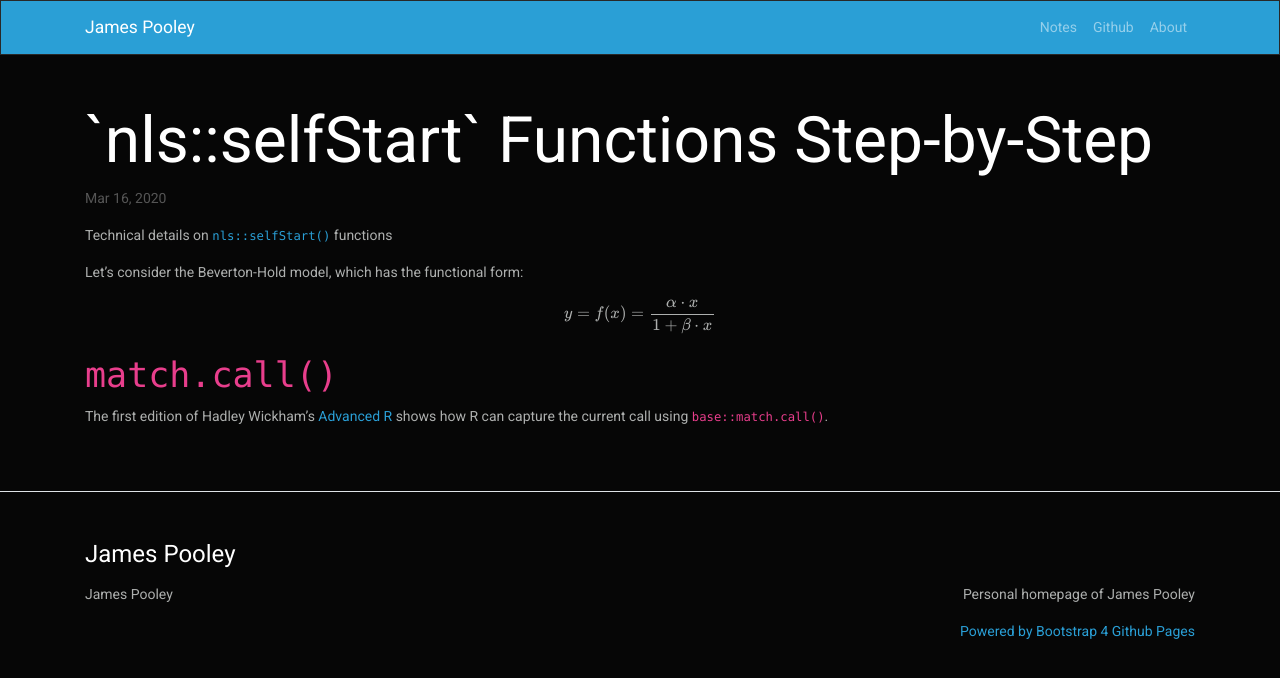
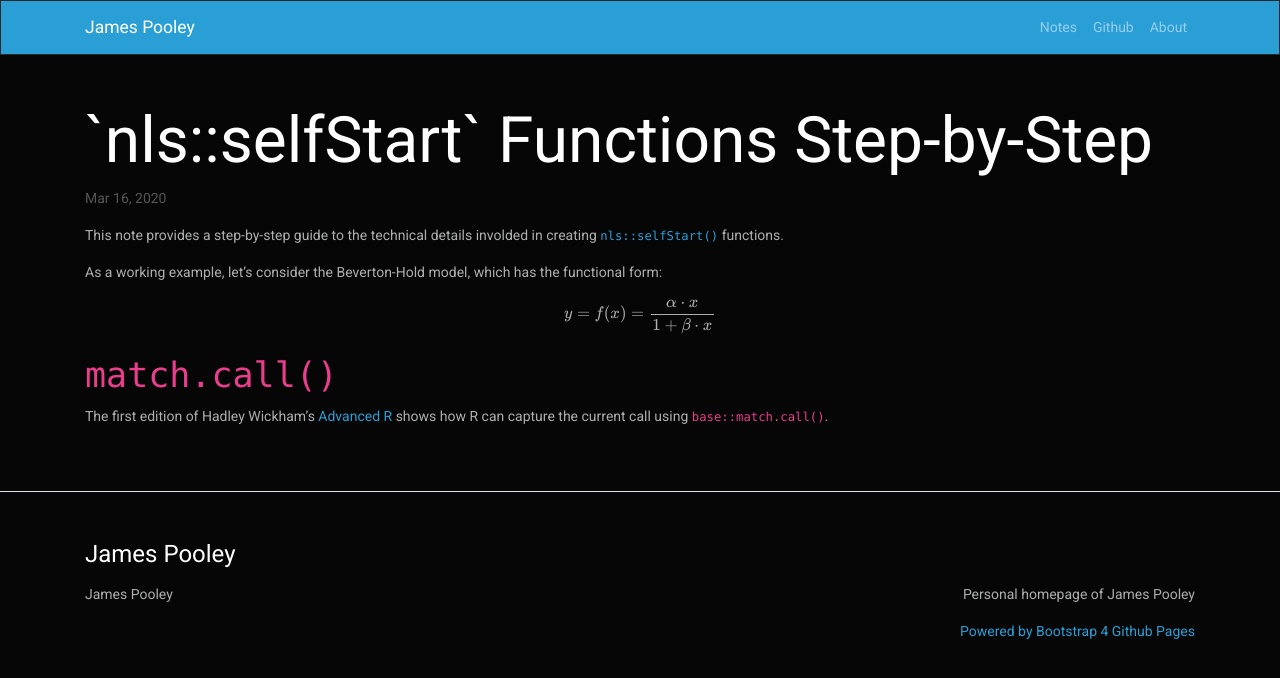
Before and after one commit to jamespooley/archived-jamespooley.github.io, a Jekyll site: the page built from _posts/2020-03-16-nls-selfstart.md, in a window 1280 px wide. Shown: the top 678 px of the page. Built offline with Jekyll 4.4.1, drawn with Linux system fonts in a browser that asks for light colours; formulas are drawn with MathJax 3.

Commit message:
Write short and snappy intro

```diff
--- a/_posts/2020-03-16-nls-selfstart.md
+++ b/_posts/2020-03-16-nls-selfstart.md
@@ -4,10 +4,11 @@ mathjax: true
 title: "`nls::selfStart` Functions Step-by-Step"
 ---
 
-Technical details on [`nls::selfStart()`](https://stat.ethz.ch/R-manual/R-devel/library/stats/html/selfStart.html) functions
+This note provides a step-by-step guide to the technical details involded
+in creating  [`nls::selfStart()`](https://stat.ethz.ch/R-manual/R-devel/library/stats/html/selfStart.html) functions.
 
 
-Let's consider the Beverton-Hold model, which has the functional form:
+As a working example, let's consider the Beverton-Hold model, which has the functional form:
 
 $$
 y = f(x) = \frac{\alpha \cdot x}{1 + \beta\cdot x}
```
